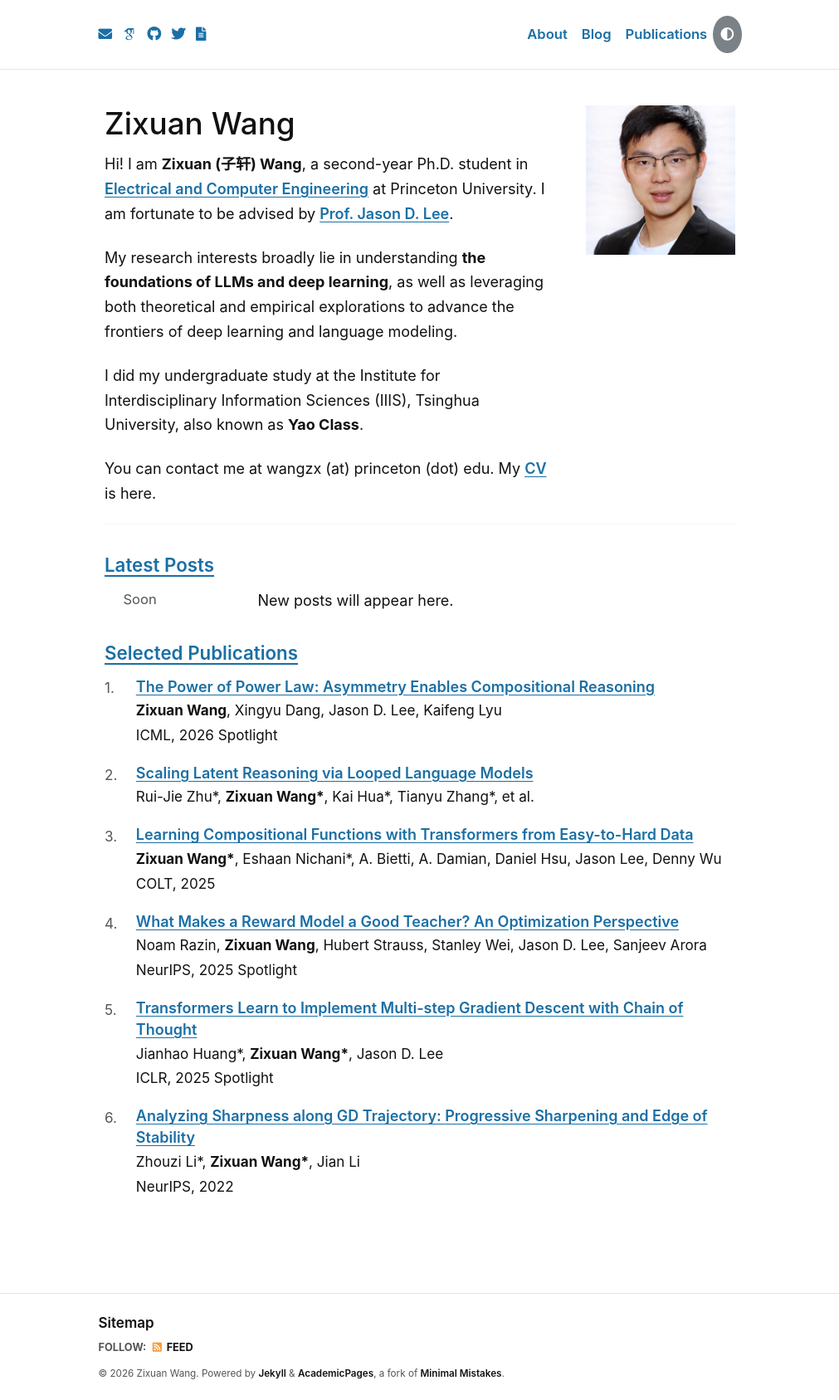
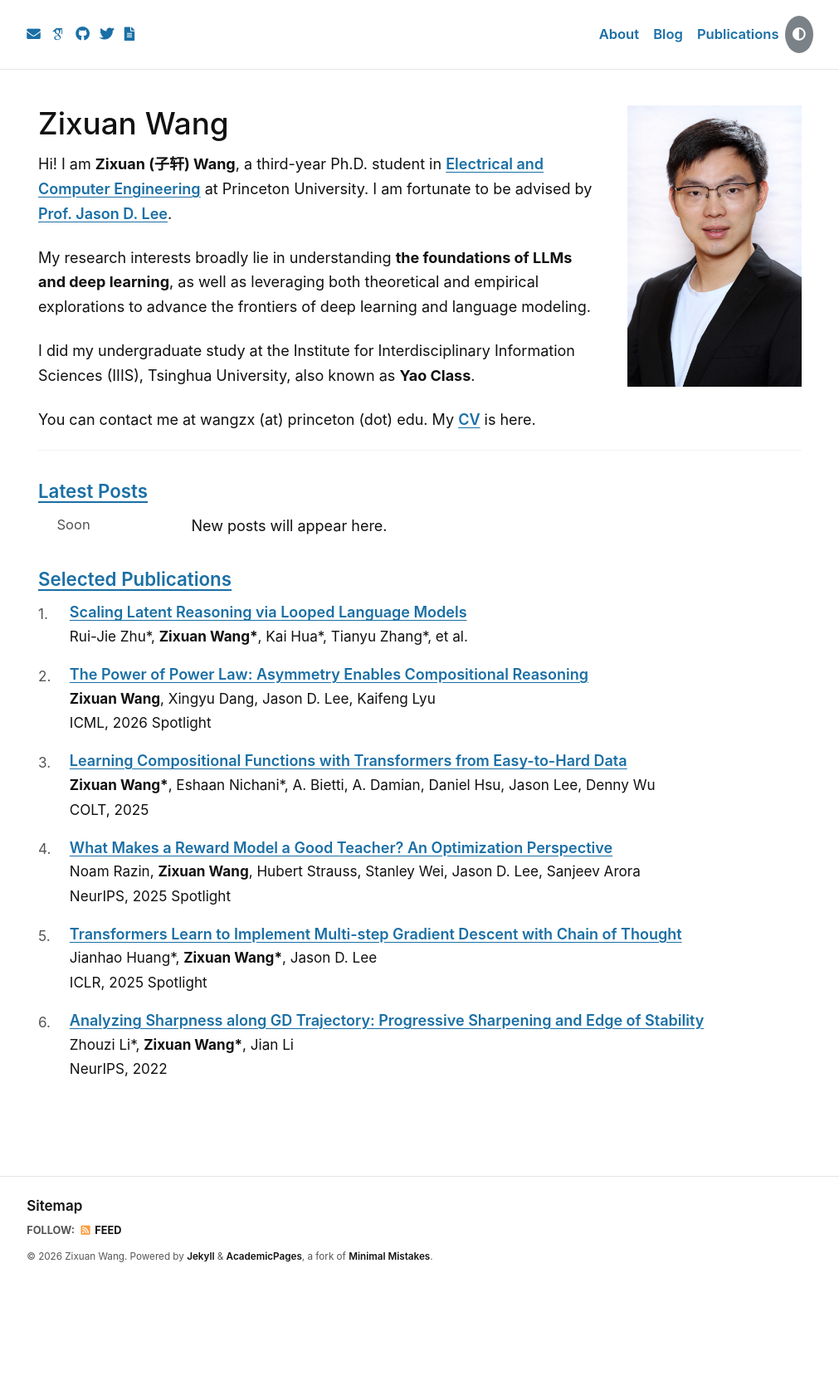
Before and after one commit to zixuan-wang-dlt/zixuan-wang-dlt.github.io, a Jekyll site: the page built from _pages/about.md, in a window 1280 px wide. Shown: the whole page at 83% size, without its empty margins (134-1145 px from the left). Built offline with Jekyll 4.4.1, drawn with Linux system fonts in a browser that asks for light colours; some web fonts are replaced; comment, search, counter and statistics services are not loaded; after the commit the page ends 1546 px from its top, so only the background shows below that.

Commit message:
Adjust homepage width and selected papers

```diff
--- a/_pages/about.md
+++ b/_pages/about.md
@@ -13,7 +13,7 @@ redirect_from:
 <div class="home-hero__text">
 <h1 class="home-name">Zixuan Wang</h1>
 
-<p class="home-intro">Hi! I am <strong>Zixuan (子轩) Wang</strong>, a second-year Ph.D. student in <a href="https://ece.princeton.edu/">Electrical and Computer Engineering</a> at Princeton University. I am fortunate to be advised by <a href="https://jasondlee88.github.io/">Prof. Jason D. Lee</a>.</p>
+<p class="home-intro">Hi! I am <strong>Zixuan (子轩) Wang</strong>, a third-year Ph.D. student in <a href="https://ece.princeton.edu/">Electrical and Computer Engineering</a> at Princeton University. I am fortunate to be advised by <a href="https://jasondlee88.github.io/">Prof. Jason D. Lee</a>.</p>
 
 <p>My research interests broadly lie in understanding <strong>the foundations of LLMs and deep learning</strong>, as well as leveraging both theoretical and empirical explorations to advance the frontiers of deep learning and language modeling.</p>
 
@@ -47,13 +47,13 @@ redirect_from:
 
 <ol class="publication-list">
   <li>
+    <span class="pub-title"><a href="https://arxiv.org/abs/2510.25741">Scaling Latent Reasoning via Looped Language Models</a></span>
+    <div class="pub-authors">Rui-Jie Zhu*, <strong>Zixuan Wang*</strong>, Kai Hua*, Tianyu Zhang*, et al.</div>
+  </li>
+  <li>
     <span class="pub-title"><a href="https://arxiv.org/abs/2604.22951">The Power of Power Law: Asymmetry Enables Compositional Reasoning</a></span>
     <div class="pub-authors"><strong>Zixuan Wang</strong>, Xingyu Dang, Jason D. Lee, Kaifeng Lyu</div>
     <div class="pub-meta">ICML, 2026 Spotlight</div>
-  </li>
-  <li>
-    <span class="pub-title"><a href="https://arxiv.org/abs/2510.25741">Scaling Latent Reasoning via Looped Language Models</a></span>
-    <div class="pub-authors">Rui-Jie Zhu*, <strong>Zixuan Wang*</strong>, Kai Hua*, Tianyu Zhang*, et al.</div>
   </li>
   <li>
     <span class="pub-title"><a href="https://arxiv.org/abs/2505.23683">Learning Compositional Functions with Transformers from Easy-to-Hard Data</a></span>
--- a/_sass/_folio.scss
+++ b/_sass/_folio.scss
@@ -37,8 +37,8 @@ a:hover {
 }
 
 .masthead__inner-wrap {
-  max-width: 820px !important;
-  padding: 1.05rem 1.25rem !important;
+  max-width: 980px !important;
+  padding: 1.05rem 0.9rem !important;
 }
 
 .greedy-nav {
@@ -140,9 +140,9 @@ a:hover {
 }
 
 #main {
-  max-width: 820px !important;
+  max-width: 980px !important;
   margin: 0 auto;
-  padding: 2.4rem 1.25rem 3rem;
+  padding: 2.4rem 0.9rem 3rem;
   animation: none;
 }
 
@@ -153,7 +153,7 @@ a:hover {
 .page,
 .archive {
   float: none !important;
-  max-width: 760px;
+  max-width: 920px;
   width: 100% !important;
   margin: 0 auto 2rem !important;
   padding: 0 !important;
@@ -214,8 +214,8 @@ a:hover {
 
 .home-hero {
   display: grid;
-  grid-template-columns: minmax(0, 1fr) 180px;
-  gap: 2rem;
+  grid-template-columns: minmax(0, 1fr) 210px;
+  gap: 2.2rem;
   align-items: start;
   margin-bottom: 1.2rem;
 }
@@ -225,10 +225,10 @@ a:hover {
 }
 
 .home-hero__photo {
-  width: 180px;
-  aspect-ratio: 1;
-  object-fit: cover;
-  object-position: 50% 20%;
+  width: 210px;
+  height: auto;
+  object-fit: contain;
+  object-position: center top;
   border-radius: 0;
 }
 
@@ -338,9 +338,9 @@ a:hover {
 }
 
 .page__footer footer {
-  max-width: 820px;
+  max-width: 980px;
   margin: 0 auto;
-  padding: 1.2rem 1.25rem;
+  padding: 1.2rem 0.9rem;
 }
 
 .page__footer a {
@@ -430,7 +430,7 @@ a:hover {
   }
 
   .masthead__inner-wrap {
-    padding: 0.85rem 1rem !important;
+    padding: 0.85rem 0.8rem !important;
   }
 
   .greedy-nav .visible-links {
@@ -454,7 +454,7 @@ a:hover {
   }
 
   #main {
-    padding: 1.8rem 1rem 2.4rem;
+    padding: 1.8rem 0.8rem 2.4rem;
   }
 
   .page__title,
```
